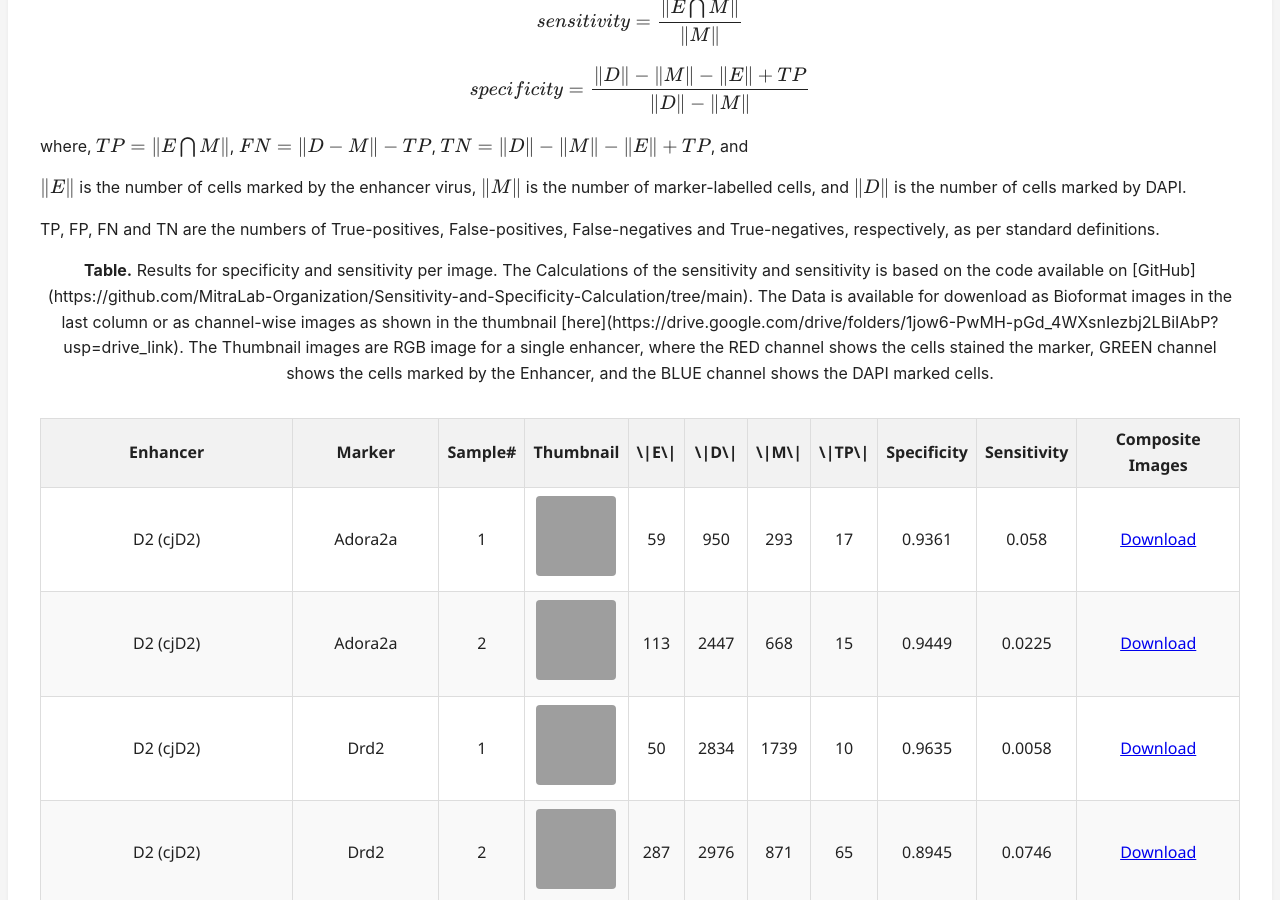
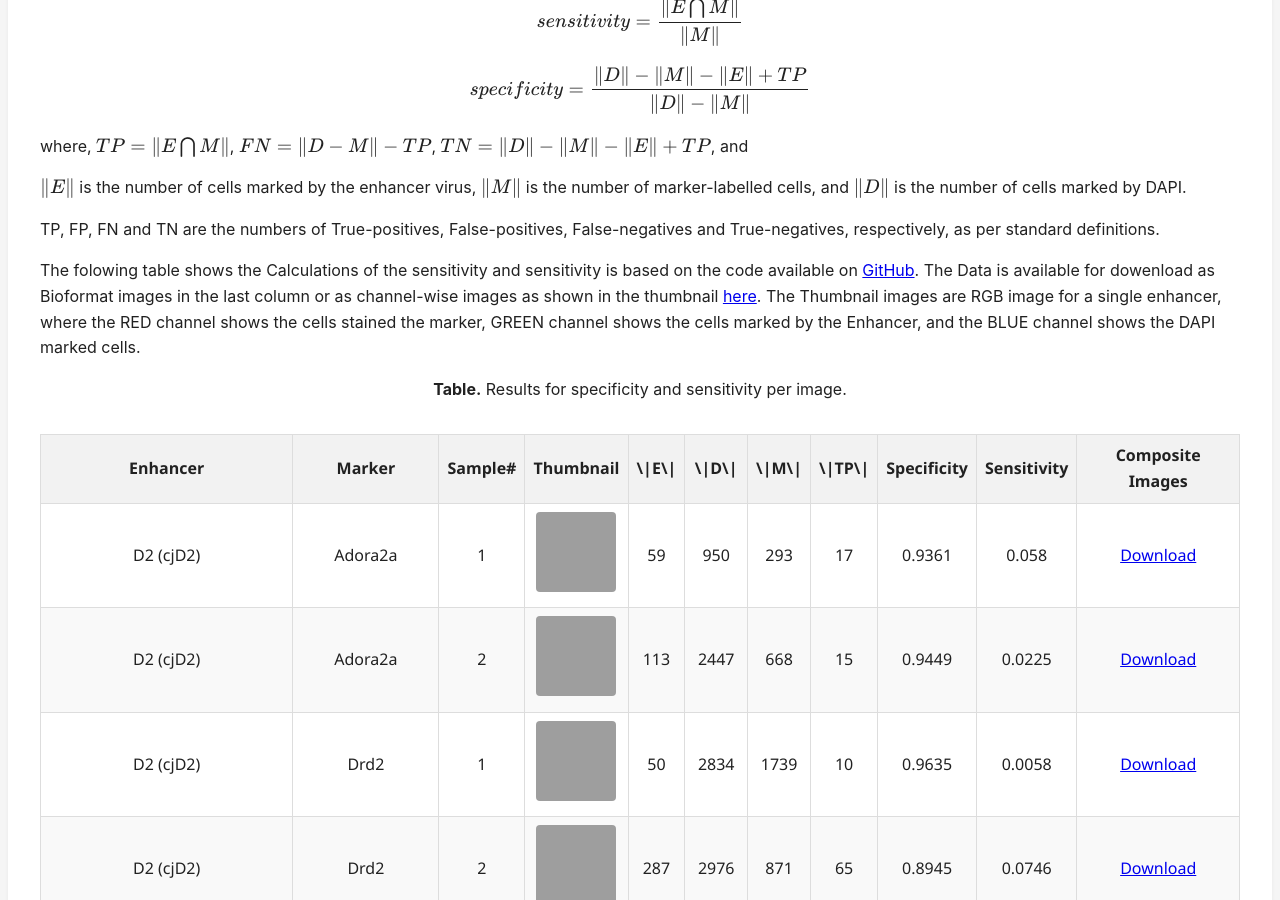
Before and after one commit to ppmitra/BAPDataAndCode, a Jekyll site: the page built from pages/marmosetEnhancer.md, in a window 1280 px wide and 900 px high, scrolled down 1873 px. Built offline with Jekyll 4.4.1, drawn with Linux system fonts in a browser that asks for light colours; formulas are drawn with MathJax 3; comment, search, counter and statistics services are not loaded; grey boxes are pictures that could not be loaded.

Commit message:
Update marmosetEnhancer.md

```diff
--- a/pages/marmosetEnhancer.md
+++ b/pages/marmosetEnhancer.md
@@ -39,8 +39,10 @@ $$\|E\|$$  is the number of cells marked by the enhancer virus, $$\|M\|$$ is the
 
 TP, FP, FN and TN are the numbers of True-positives, False-positives, False-negatives and True-negatives, respectively, as per standard definitions.
 
+The folowing table shows the Calculations of the sensitivity and sensitivity is based on the code available on [GitHub](https://github.com/MitraLab-Organization/Sensitivity-and-Specificity-Calculation/tree/main). The Data is available for dowenload as Bioformat images in the last column or as channel-wise images as shown in the thumbnail [here](https://drive.google.com/drive/folders/1jow6-PwMH-pGd_4WXsnIezbj2LBiIAbP?usp=drive_link). The Thumbnail images are RGB image for a single enhancer, where the RED channel shows the cells stained the marker, GREEN channel shows the cells marked by the Enhancer, and the BLUE channel shows the DAPI marked cells.
+
 <p align="center">
-<strong>Table.</strong> Results for specificity and sensitivity per image. The Calculations of the sensitivity and sensitivity is based on the code available on [GitHub](https://github.com/MitraLab-Organization/Sensitivity-and-Specificity-Calculation/tree/main). The Data is available for dowenload as Bioformat images in the last column or as channel-wise images as shown in the thumbnail [here](https://drive.google.com/drive/folders/1jow6-PwMH-pGd_4WXsnIezbj2LBiIAbP?usp=drive_link). The Thumbnail images are RGB image for a single enhancer, where the RED channel shows the cells stained the marker, GREEN channel shows the cells marked by the Enhancer, and the BLUE channel shows the DAPI marked cells.
+<strong>Table.</strong> Results for specificity and sensitivity per image.
 </p>
 
 <div id="enhancer-table-container" style="overflow-x:auto; margin:2em 0;"></div>
```
